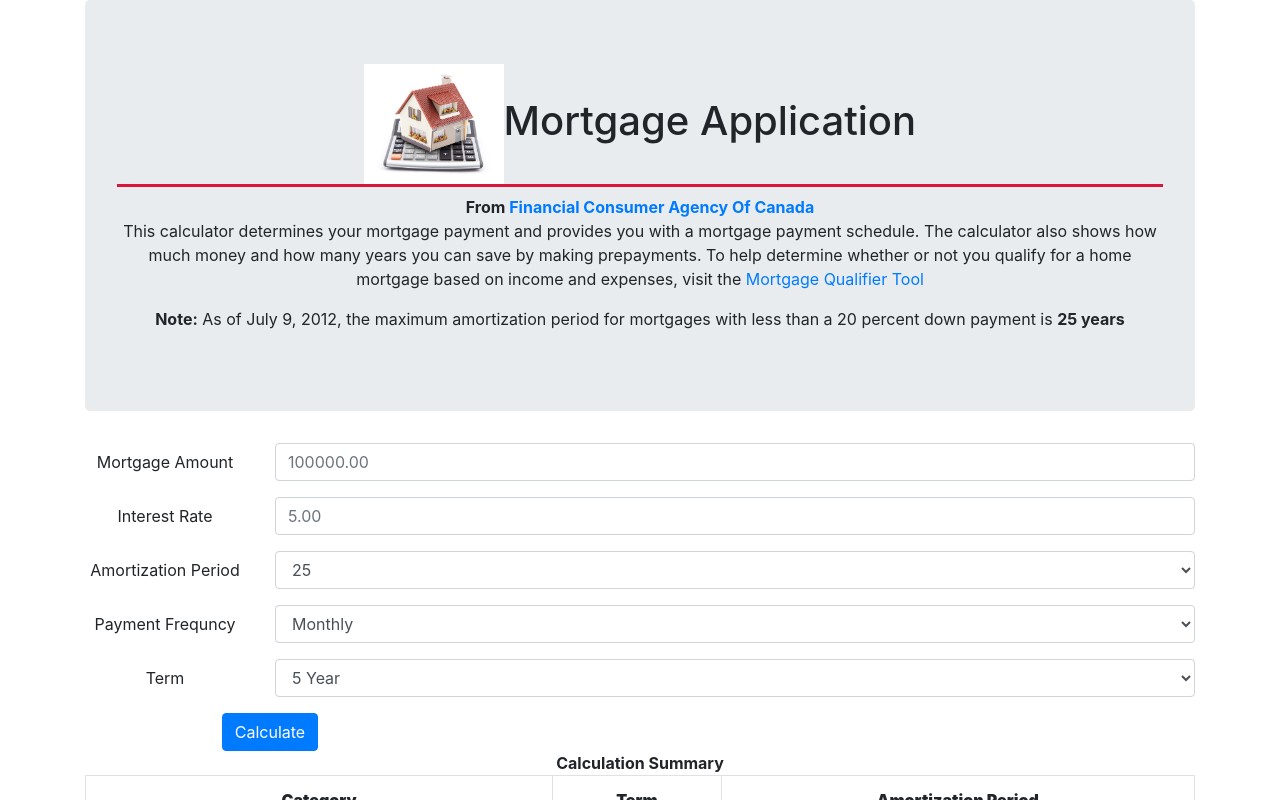
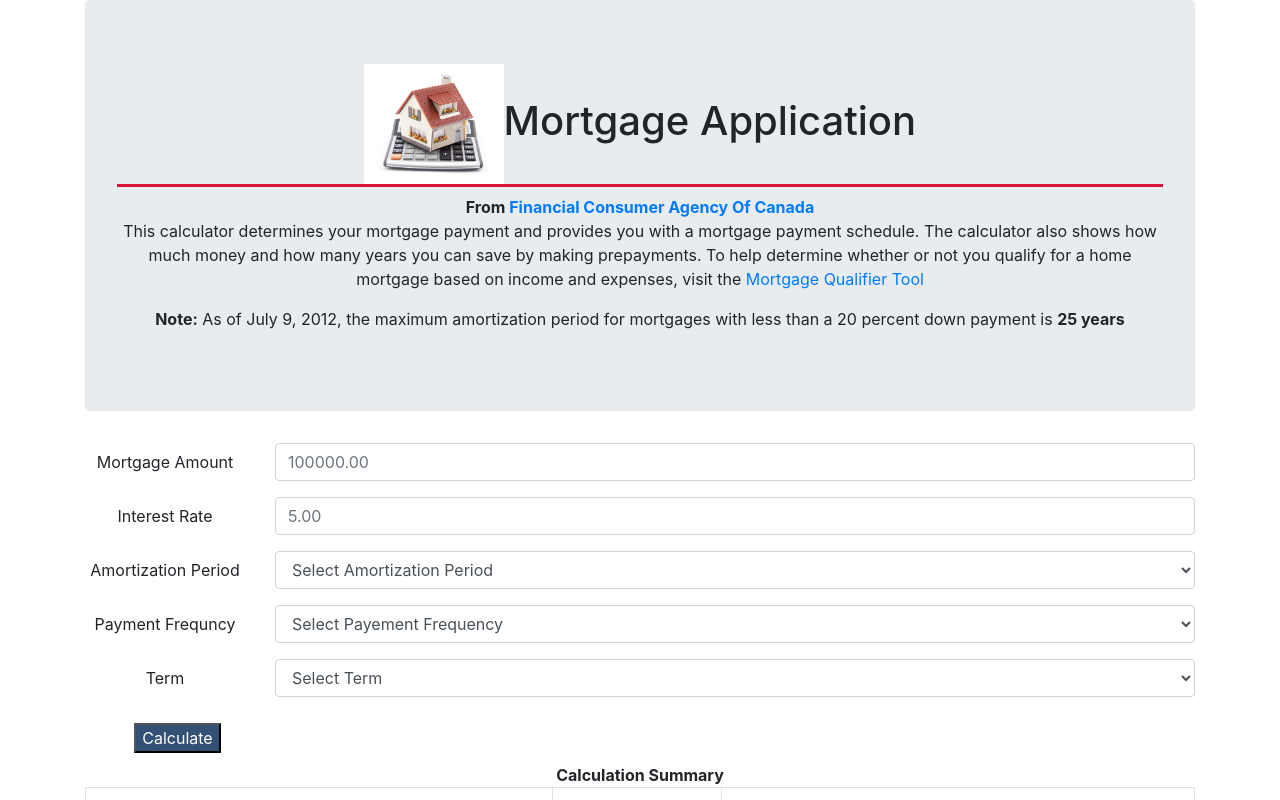
Before and after one commit to atulupadhyay82/Mortgage_calculator_react_app, a React (Create React App) app: page / in a window 1280 px wide. Shown: the top 800 px of the page. Built offline with nearby package versions, Linux system fonts and the light colour scheme.

Commit message:
adding validations

```diff
--- a/src/Components/MortgageCalculator.js
+++ b/src/Components/MortgageCalculator.js
@@ -7,24 +7,18 @@ import CalculatorLogic from '../CalculatorLogic';
 
 export class MortgageCalculator extends Component {
 
-    // componentDidMount() {
-    //     this.inputNode.value;
-    //   }
-
     constructor() {
         super()
-
-
 
         this.state = {
             mortgageAmount: '',
             interestRate: '',
             amortizationPeriod: '',
             paymentFrequency: '',
-            term: 1,
+            term: '',
             prePaymentAmount: '',
             prePayementFrequency: '',
-            startPayemnt: 1,
+            startPayemnt: '',
             monthlyInterestRate: '',
             termMonths: '',
             monthlyRate: '',
@@ -99,9 +93,19 @@ export class MortgageCalculator extends Component {
         }
 
     }
+    submitHandler = event => {
+        event.preventDefault();
+        event.target.className += " was-validated";
+      };
 
     calculateMortgage = (mortgagenAmount, interestRate, amortizationPeriod, paymentFrequency) => {
+        if(this.state.mortgageAmount==null || this.state.mortgageAmount==undefined)
+        {
+            alert("mortgage amount is empty");
+        }
         console.log("mortgage Amount", "HI")
+         if(this.state.mortgageAmount && this.state.interestRate && this.state.amortizationPeriod && this.state.paymentFrequency && this.state.term && (this.state.amortizationPeriod>=this.state.term)){
+
             let mortgageParameters = CalculatorLogic.calculatePayment(mortgagenAmount, interestRate, amortizationPeriod, paymentFrequency)
             let termCount = this.state.term * this.paymentFrequencyCount(this.state.paymentFrequency)
             let amortCount = mortgageParameters.paymentSchedule.length
@@ -135,6 +139,11 @@ export class MortgageCalculator extends Component {
 
             this.state.mortgagePayment = mortgageParameters.paymentSchedule[termCount - 1].mortgagePayment
 
+         }
+        // else{
+        //     alert('empty fields');
+        // }
+
 
     }
 
@@ -162,13 +171,14 @@ export class MortgageCalculator extends Component {
                             <p> <strong>Note:</strong> As of July 9, 2012, the maximum amortization period for mortgages with less than a 20 percent down payment is <strong>25 years</strong></p>
                 </Jumbotron>
 
-                <Form >
+                <Form onSubmit={this.submitHandler} noValidate>
                     <Form.Group as={Row} controlId="mortgageAmount" className="mortgageAmount">
                         <Form.Label column sm="2">
                         Mortgage Amount
                         </Form.Label>
                         <Col sm="10">
-                        <Form.Control  inputref={node => this.state.mortgageAmount = node}  onChange={this.onChangeMortgageAmount} placeholder="100000.00" />
+                        <Form.Control  inputref={node => this.state.mortgageAmount = node}  onChange={this.onChangeMortgageAmount} placeholder="100000.00" required/>
+                        {/* <input type="text" defaultValue="265000" value= {this.state.mortgageAmount}  onChange={this.onChangeMortgageAmount} defaultValue="265000"/> */}
                         </Col>
                     </Form.Group>
 
@@ -177,7 +187,7 @@ export class MortgageCalculator extends Component {
                         Interest Rate
                         </Form.Label>
                         <Col sm="10">
-                        <Form.Control   placeholder="5.00"  inputref={node => this.state.interestRate = node} onChange={this.onChangeInterestRate} />
+                        <Form.Control   placeholder="5.00"  inputref={node => this.state.interestRate = node} onChange={this.onChangeInterestRate} required/>
                         </Col>
                     </Form.Group>
 
@@ -185,7 +195,8 @@ export class MortgageCalculator extends Component {
                             <Form.Label  column sm="2">Amortization Period
                             </Form.Label>
                             <Col sm="10">
-                                <Form.Control as="select" className="amortization-period" defaultValue="25" inputref={node => this.state.amortizationPeriod = node}  onChange={this.onChangeAmortizationPeriod}>
+                                <Form.Control as="select" className="amortization-period"  inputref={node => this.state.amortizationPeriod = node}  onChange={this.onChangeAmortizationPeriod} required>
+                                <option value="">Select Amortization Period</option>
                                     <option>1</option>
                                     <option>2</option>
                                     <option>3</option>
@@ -217,6 +228,7 @@ export class MortgageCalculator extends Component {
                                     <option>29</option>
                                     <option>30</option>
                                 </Form.Control>
+                                {this.state.amortizationPeriod<this.state.term ? <strong style={validationError}>The amortization period must be equal to or greater than the term.</strong> : ''}
                                 </Col>
                     </Form.Group>
 
@@ -224,7 +236,8 @@ export class MortgageCalculator extends Component {
                             <Form.Label  column sm="2">Payment Frequncy
                             </Form.Label>
                             <Col sm="10">
-                                <Form.Control as="select" className="payment-frequency" defaultValue="monthly"  inputref={node => this.state.paymentFrequency = node}  onChange={this.onChangePaymentFrequency}>
+                                <Form.Control as="select" className="payment-frequency"  inputref={node => this.state.paymentFrequency = node}  onChange={this.onChangePaymentFrequency} required>
+                                    <option value="">Select Payement Frequency</option>
                                     <option value="regular_weekly">Weekly</option>
                                     <option value="acclerated_weekly">Accelarated weekly</option>
                                     <option value="acclerated_biweekly">Accelarated Biweekly</option>
@@ -239,7 +252,8 @@ export class MortgageCalculator extends Component {
                             <Form.Label  column sm="2">Term
                             </Form.Label>
                             <Col sm="10">
-                                <Form.Control as="select" className= "term-select" defaultValue="5"  inputref={node => this.state.term = node} onChange={this.onChangeTerm} >
+                                <Form.Control as="select" className= "term-select"  inputref={node => this.state.term = node} onChange={this.onChangeTerm} required>
+                                    <option value="">Select Term</option>
                                      <option value="1">1 Year</option>
                                      <option value="2">2 Year</option>
                                      <option value="3">3 Year</option>
@@ -249,13 +263,13 @@ export class MortgageCalculator extends Component {
                             </Col>
                     </Form.Group>
 
-                        <Col sm="4">
-                            <Button className="calculate-button" onClick={() => this.calculateMortgage(this.state.mortgageAmount,this.state.interestRate, this.state.amortizationPeriod,this.state.paymentFrequency)}>
+                        <Col sm="2">
+                            <button type="submit" style= {styleButton} className="calculate-button" onClick={() => this.calculateMortgage(this.state.mortgageAmount,this.state.interestRate, this.state.amortizationPeriod,this.state.paymentFrequency)}>
                                 Calculate
-                            </Button>
+                            </button>
                         </Col>
 
-                </Form>
+
                 <Summary
                                 amortTotalCost={this.state.amortTotalCost}
                                 termTotalCost={this.state.termTotalCost}
@@ -269,6 +283,7 @@ export class MortgageCalculator extends Component {
                             >
 
                             </Summary>
+                            </Form>
 
             </Container>
         )
@@ -286,48 +301,15 @@ const headerDiv = {
     borderBottomStyle: 'solid',
     borderBottomColor: '#DC143C'
 }
-// const helpIcon = {
-//     height: '20px',
+const validationError = {
+    color: 'red'
+}
 
-// }
-// const moneyIcon = {
-//     padding: '10px 14px',
-//     fontSize: '16px',
-//     fontWeight: '400',
-//     lineHeight: '1',
-//     color: '#555',
-//     textAlign: 'center',
-//     backgroundColor: '#eee',
-//     border: '1px solid #ccc',
-//     borderRadius: '4px',
-//     float: 'left',
-//     borderTopRightRadius: '0',
-//     borderBottomRightRadius: '0'
-// }
-// const inputField = {
-//     position: 'relative',
-//     zIndex: '2',
-//     float: 'left',
-//     marginBottom: '0',
-//     width: '252px',
-
-// }
-// const dataDiv = {
-//     //marginRight: '285px'
-
-//     textAlign: 'start'
-// }
-// const datafieldsRow = {
-//     marginBottom: '10px'
-// }
-// const cardTitle = {
-//     textAlign: 'start'
-// }
-// const CalcButton = {
-//     backgroundColor: '#335075',
-//     color: 'white',
-//     marginBottom: '10px',
-//     marginTop: '10px'
-// }
+const styleButton = {
+    backgroundColor: '#335075',
+    color: 'white',
+    marginBottom: '10px',
+    marginTop: '10px'
+}
 
 export default MortgageCalculator
```
Lines whose indentation alone changed are shown as unchanged.
